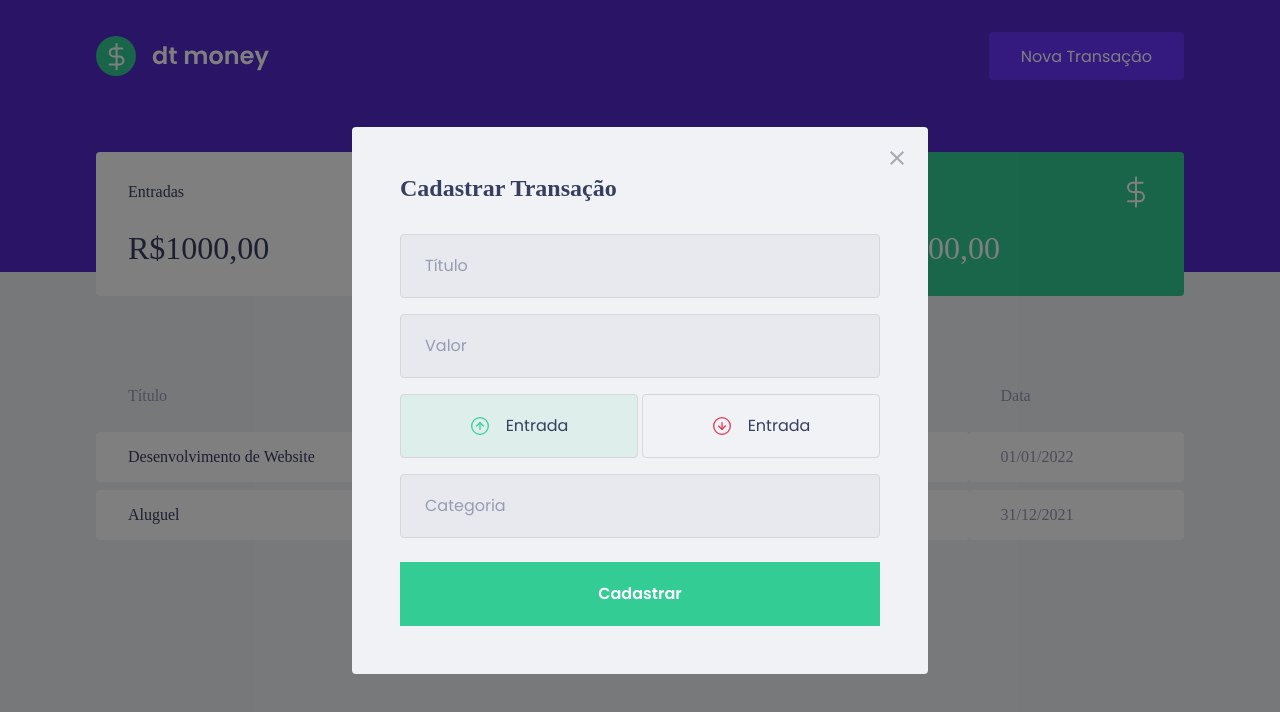
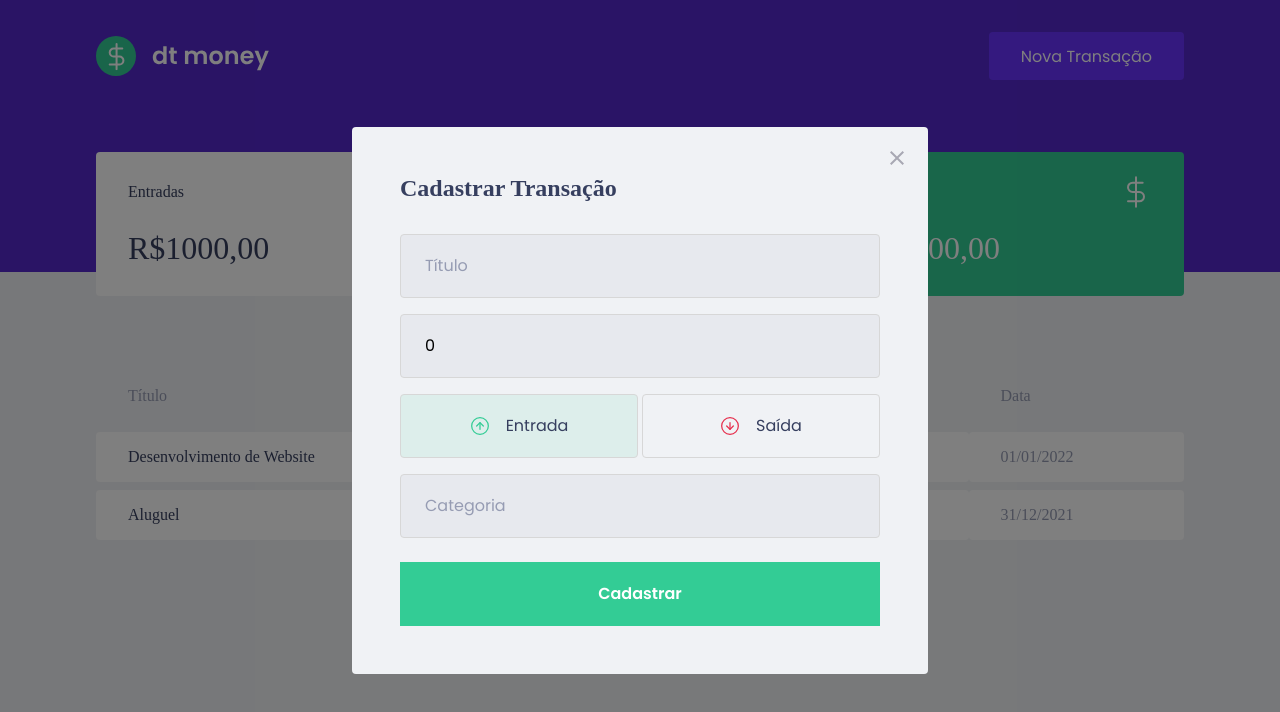
Before and after one commit to Dinasty8/dtmoney, a React (Create React App) app: page / in a window 1280 px wide. Both pictures are taken after a click on the button "Nova Transação". Shown: the top 712 px of the page. Built offline with nearby package versions, Linux system fonts and the light colour scheme; no server answers; what miragejs would draw is missing.

Commit message:
Salvando dados do form

```diff
--- a/src/components/NewTransactionModal/index.tsx
+++ b/src/components/NewTransactionModal/index.tsx
@@ -1,4 +1,4 @@
-import { useState } from 'react';
+import { FormEvent, useState } from 'react';
 import Modal from 'react-modal';
 import closeImg from '../../assets/close.svg'
 import incomeImg from '../../assets/income.svg'
@@ -11,8 +11,22 @@
 }
 
 export function NewTransactionModal({isOpen, onRequestClose}:NewTransactionModalProps){
+  const [title,setTitle] =useState('');
+  const [value,setValue] =useState(0);
+  const [category,setCategory] =useState('');
+  const [type,setType]=useState('deposit');
 
-  const [type,setType]=useState('deposit')
+  function handleCreateNewTransaction(event:FormEvent){
+    //funções começando com handle lembra que indica que é executada por uma ação do usuário
+    event.preventDefault();
+    //previne o fechamento do modal com o submit do form
+    console.log({
+      title,
+      value,
+      category,
+      type
+    })
+  }
 
   return(
      <Modal
@@ -28,10 +42,26 @@
       >
         <img src={closeImg} alt="Fechar Modal" />
       </button>
-      <Container>
+      <Container onSubmit={handleCreateNewTransaction}>
         <h2>Cadastrar Transação</h2>
-        <input placeholder="Título" />
-        <input type="number" placeholder="Valor"/>
+
+        <input
+         placeholder="Título"
+         value={title}
+         onChange={event => setTitle(event.target.value)}
+         //faz com que consiga-se capturar o valor digitado no input e logo em seguida salva o novo estado
+        />
+
+        <input
+         type="number"
+         placeholder="Valor"
+         value={value}
+         onChange={event => setValue(Number(event.target.value))}
+         //o event retorna sempre uma string por isso a conversão...
+         // também poderia ser feita assim =>
+         //{event => setValue(+event.target.value)}
+         />
+
         <TransactionTypeContainer>
 
           <RadioBox
@@ -51,11 +81,17 @@
           activeColor="red"
           >
             <img src={outcomeImg} alt="Saída" />
-            <span>Entrada</span>
+            <span>Saída</span>
           </RadioBox>
 
         </TransactionTypeContainer>
-        <input placeholder="Categoria"/>
+
+        <input
+        placeholder="Categoria"
+        value={category}
+        onChange={event => setCategory(event.target.value)}
+        />
+
         <button type="submit">Cadastrar</button>
 
 
```
